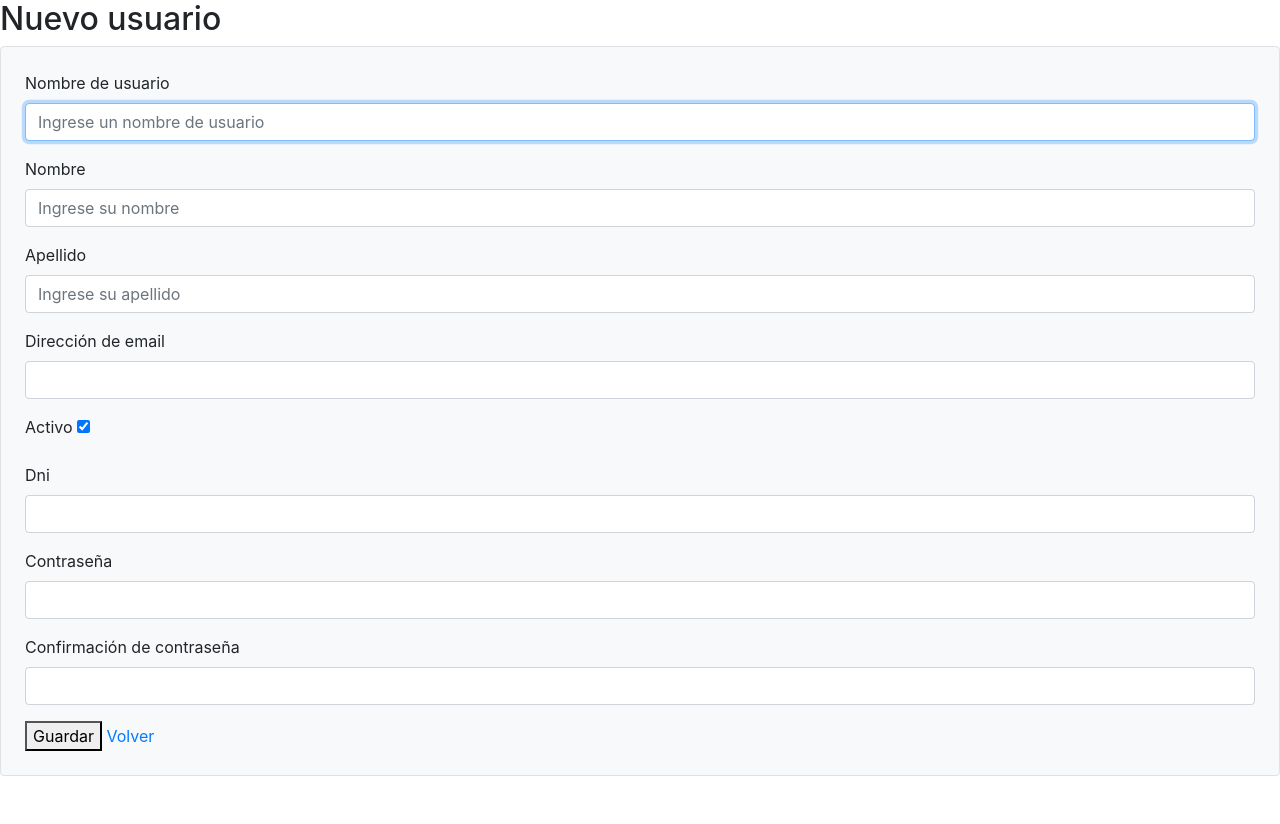
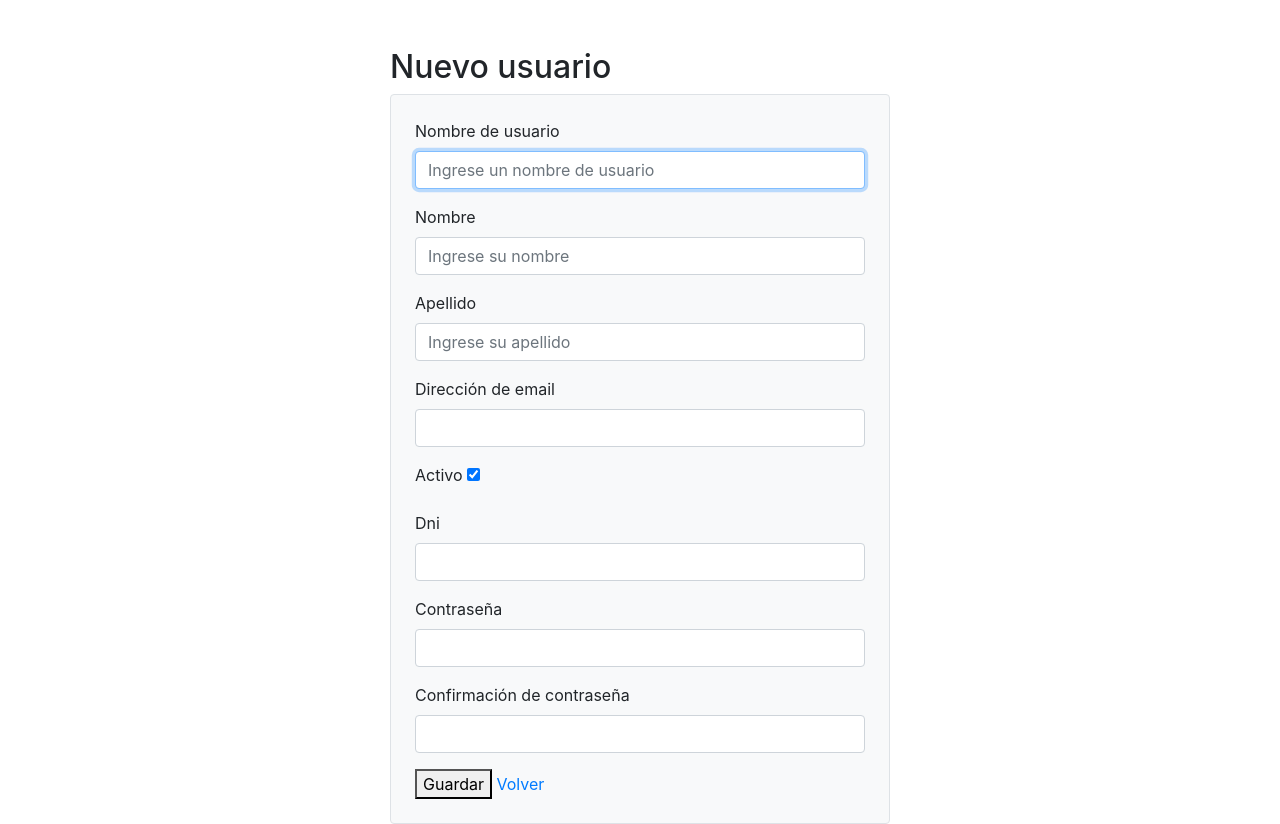
Before and after one commit to Dihue/app-vac-bootcamp-ecom, a Django app: page /usuarios/nuevo/ in a window 1280 px wide. Shown: the part 68-892 px from the top of the page. Before the commit the page ends 844 px from the top, so only its background shows below. Run offline with Django 5.2, Linux system fonts and the light colour scheme; some libraries are stand-ins or nearby versions.

Commit message:
Visual del form usuario

```diff
--- a/src/static/css/styles.css
+++ b/src/static/css/styles.css
@@ -35,3 +35,7 @@ body {
     height: auto;
     font-size: 16px;
 }
+.form-container {
+    max-width: 500px;
+    margin: 0 auto;
+}
--- a/src/templates/usuarios/nuevo.html
+++ b/src/templates/usuarios/nuevo.html
@@ -1,6 +1,8 @@
 {% extends 'base/base.html' %}
 
 {% block contenido  %}
+<div class="container">
+    <div class="form-container mt-5">
         <h2>Nuevo usuario</h2>
 
         <form method="post" class="p-4 border rounded bg-light">{% csrf_token %}
@@ -11,6 +13,8 @@
             <button type="submit">Guardar</button>
             <a href="{% url 'usuarios:lista' %}">Volver</a>
         </form>
+    </div>
+</div>
 
 <!-- <form method="post">{% csrf_token %}
     {{message}}
```
Lines whose indentation alone changed are shown as unchanged.
